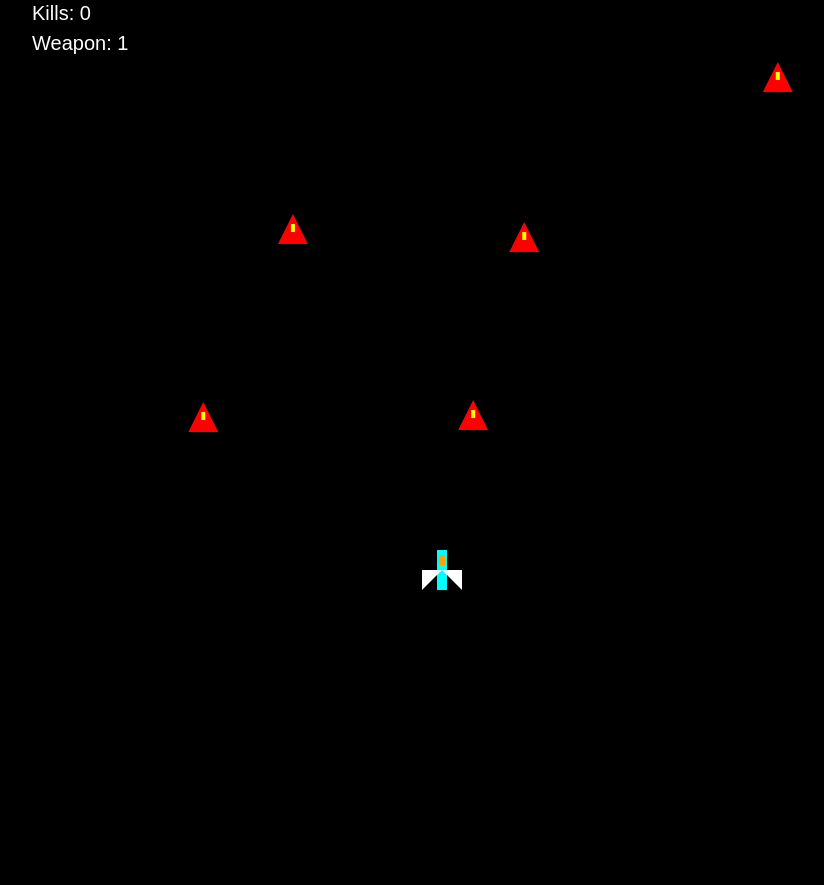
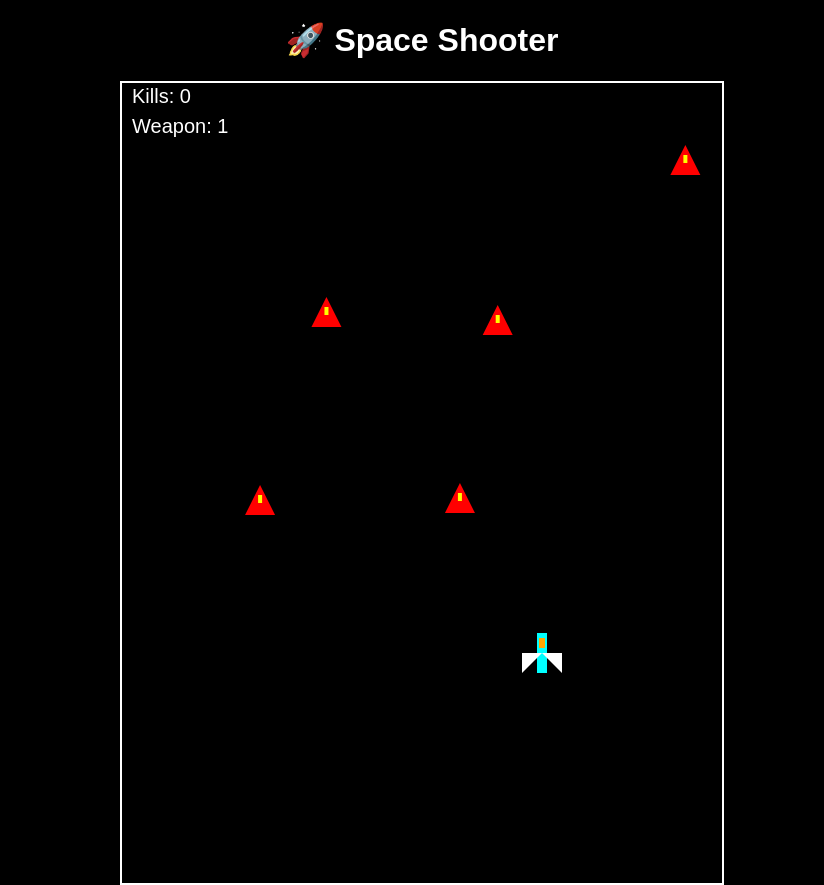
Before and after one commit to chenulgamemaker/space-shooter-game, a plain HTML site: page index.html in a window 1280 px wide. Shown: the whole page, without its empty margins (218-1042 px from the left). Before the commit the page ends 800 px from the top, so only its background shows below. Drawn offline with Linux system fonts and the light colour scheme.

Commit message:
Update index.html

```diff
--- a/index.html
+++ b/index.html
@@ -1,15 +1,28 @@
- <!DOCTYPE html>
-<html>
+<!DOCTYPE html>
+<html lang="en">
 <head>
-  <meta charset="utf-8">
+  <meta charset="UTF-8">
   <title>Space Shooter</title>
   <style>
-    body { margin: 0; background: black; overflow: hidden; }
-    canvas { display: block; margin: 0 auto; background: #000; }
+    body {
+      margin: 0;
+      overflow: hidden;
+      background: black;
+      color: white;
+      font-family: Arial, sans-serif;
+      text-align: center;
+    }
+    canvas {
+      display: block;
+      margin: auto;
+      background: #000;
+      border: 2px solid white;
+    }
   </style>
 </head>
 <body>
-  <canvas id="gameCanvas" width="800" height="600"></canvas>
+  <h1>🚀 Space Shooter</h1>
+  <canvas id="gameCanvas" width="600" height="800"></canvas>
   <script src="game.js"></script>
 </body>
 </html>
```
